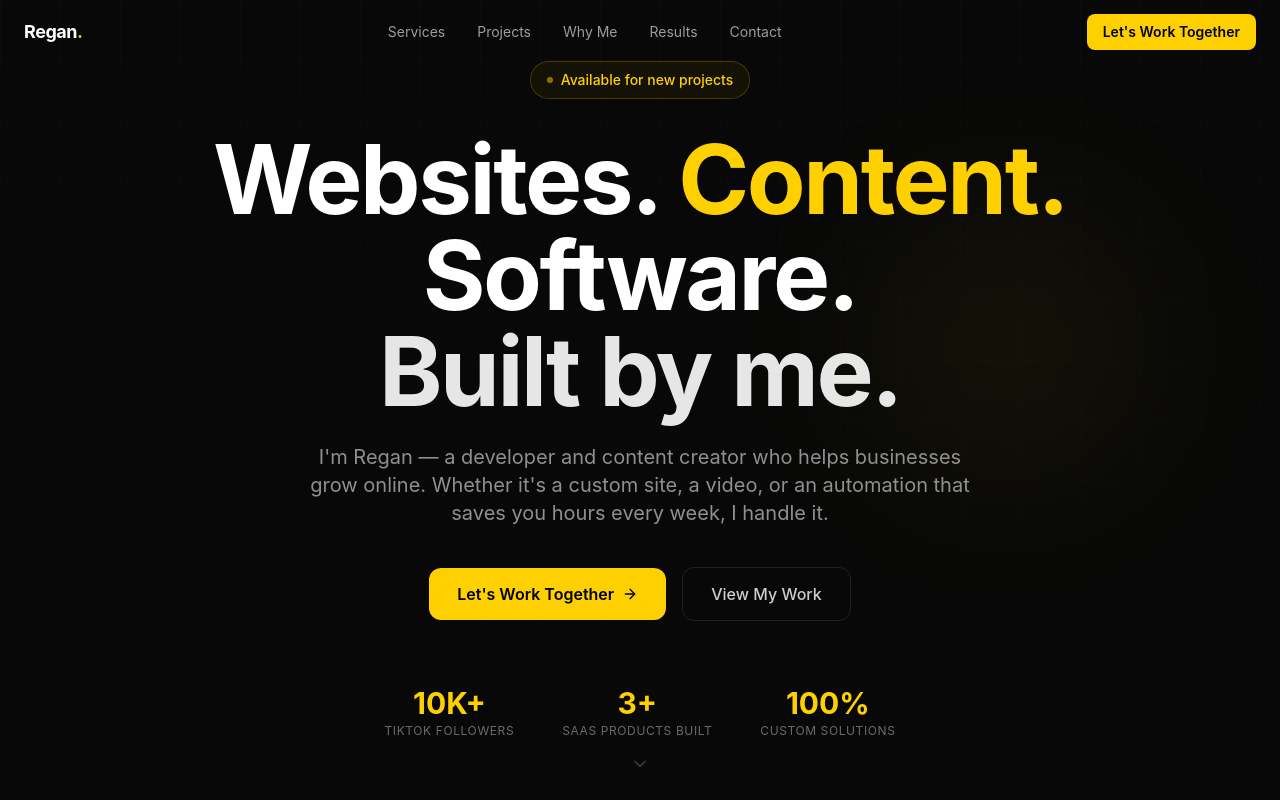
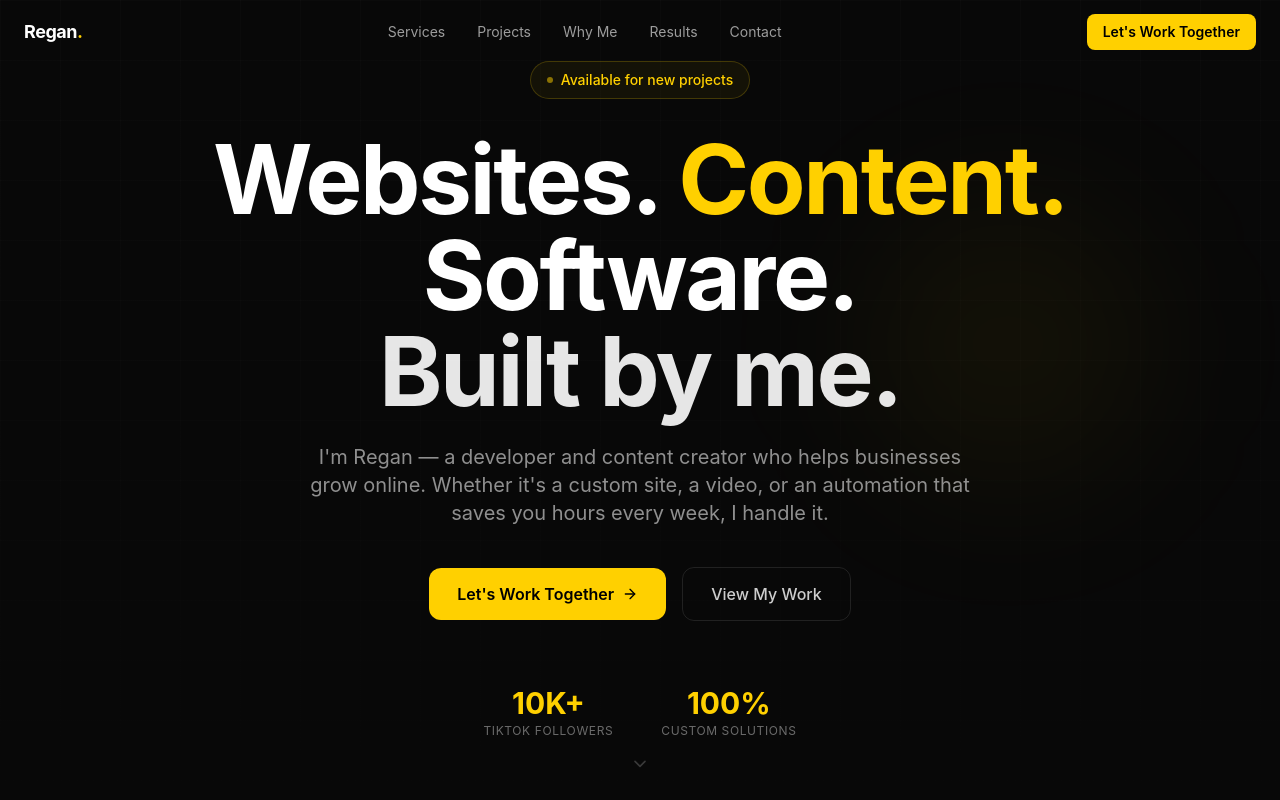
Before and after one commit to Regan-06/Regan-portfolio, a Next.js app in the folder Regan-portfolio/: page / in a window 1280 px wide. Shown: the top 800 px of the page. Built offline with nearby package versions, Linux system fonts and the light colour scheme.

Commit message:
Update Hero.tsx

```diff
--- a/Regan-portfolio/src/components/Hero.tsx
+++ b/Regan-portfolio/src/components/Hero.tsx
@@ -81,7 +81,6 @@ export default function Hero() {
         >
           {[
             { value: "10K+", label: "TikTok Followers" },
-            { value: "3+", label: "SaaS Products Built" },
             { value: "100%", label: "Custom Solutions" },
           ].map((s) => (
             <div key={s.label} className="text-center">
```
